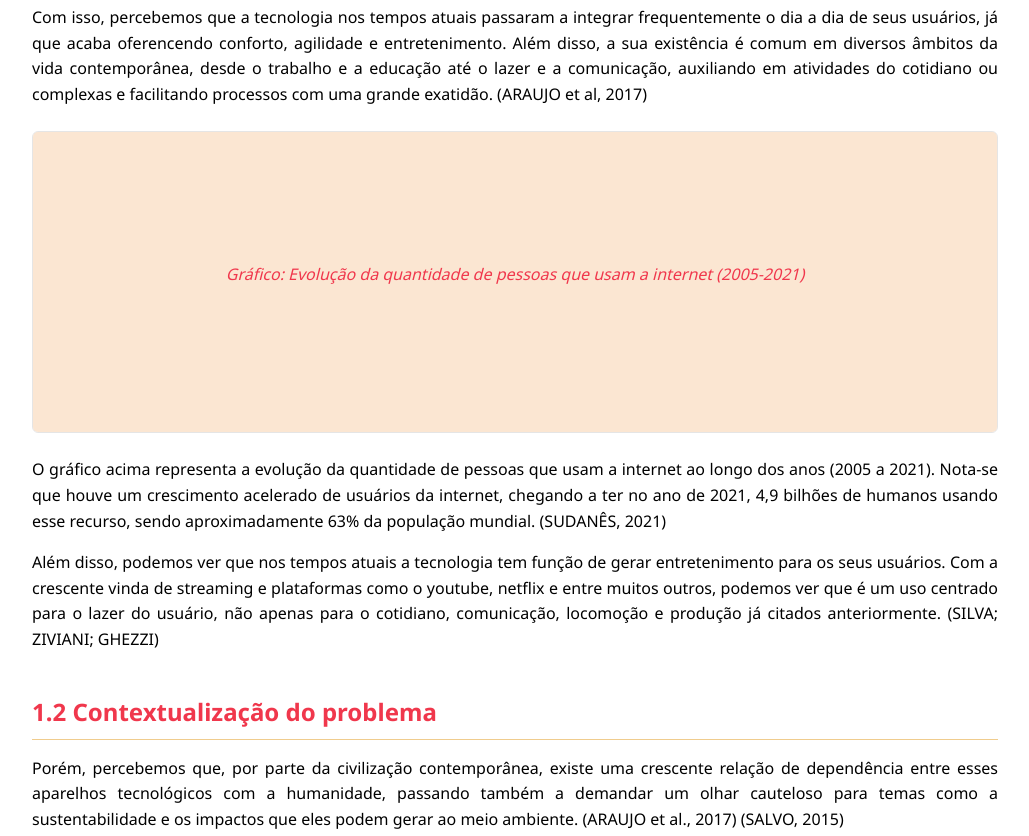
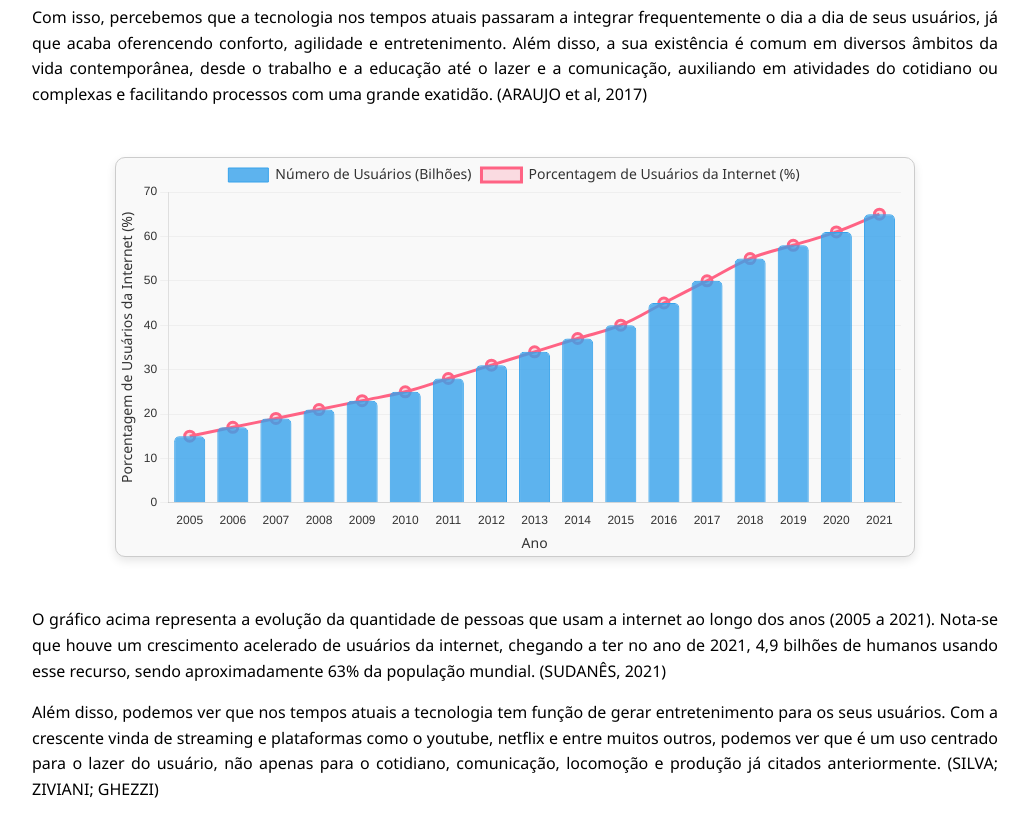
Before and after one commit to Vazc0-0/APs_, a website: page index.html in a window 1280 px wide. Shown: the part 1020-1856 px from the top of the page, without its empty margins (250-1279 px from the left). Drawn offline with nearby package versions, Linux system fonts and the light colour scheme.

Commit message:
grafico 1 muito pica em js chart

```diff
--- a/estilos/index.css
+++ b/estilos/index.css
@@ -72,10 +72,21 @@ header h2 {
 }
 
 .imagem-container {
-    margin: 1.5rem 0;
-    border-radius: 6px;
-    overflow: hidden;
-    border: 1px solid rgba(0, 0, 0, 0.1);
+    width: 100%;
+    max-width: 800px;
+    margin: 50px auto;
+    position: relative;
+    height: 400px;
+    background-color: #f9f9f9;
+    border: 1px solid #ccc;
+    border-radius: 10px;
+    box-shadow: 0 4px 10px rgba(0, 0, 0, 0.1);
+}
+
+canvas {
+    display: block;
+    width: 100%;
+    height: 100%;
 }
 
 .imagem-placeholder {
--- a/index.html
+++ b/index.html
@@ -8,6 +8,8 @@
     <link rel="preconnect" href="https://fonts.googleapis.com">
     <link rel="preconnect" href="https://fonts.gstatic.com" crossorigin>
     <link href="https://fonts.googleapis.com/css2?family=Noto+Sans:wght@400;500;700;900&display=swap" rel="stylesheet">
+    <script src="https://cdn.jsdelivr.net/npm/chart.js"></script>
+    <script src="./script.js"></script>
 </head>
 <body>
     <div class="container">
@@ -61,9 +63,7 @@
                     <p>Com isso, percebemos que a tecnologia nos tempos atuais passaram a integrar frequentemente o dia a dia de seus usuários, já que acaba oferencendo conforto, agilidade e entretenimento. Além disso, a sua existência é comum em diversos âmbitos da vida contemporânea, desde o trabalho e a educação até o lazer e a comunicação, auxiliando em atividades do cotidiano ou complexas e facilitando processos com uma grande exatidão. (ARAUJO et al, 2017)</p>
 
                     <div class="imagem-container">
-                        <div class="imagem-placeholder">
-                            <p>Gráfico: Evolução da quantidade de pessoas que usam a internet (2005-2021)</p>
-                        </div>
+                        <canvas id="grafico-internet"></canvas>
                     </div>
 
                     <p>O gráfico acima representa a evolução da quantidade de pessoas que usam a internet ao longo dos anos (2005 a 2021). Nota-se que houve um crescimento acelerado de usuários da internet, chegando a ter no ano de 2021, 4,9 bilhões de humanos usando esse recurso, sendo aproximadamente 63% da população mundial. (SUDANÊS, 2021)</p>
--- /dev/null
+++ b/package.json
@@ -0,0 +1,5 @@
+{
+  "dependencies": {
+    "chartjs": "^0.3.24"
+  }
+}
--- a/script.js
+++ b/script.js
@@ -1,11 +1,113 @@
-$(document).ready(function () {
+document.addEventListener('DOMContentLoaded', function () {
+    console.log('DOM carregado!');
 
-    $('.menu').click(function() {
-        $('.overlay').toggleClass('anim');
-        $(this).addClass('open')
+    const ctx = document.getElementById('grafico-internet').getContext('2d');
+
+    if (!ctx) {
+        console.error('Não foi possível obter o contexto do canvas!');
+        return;
+    } else {
+        console.log('Contexto do canvas obtido com sucesso:', ctx);
+    }
+
+    console.log('Inicializando o gráfico...');
+    new Chart(ctx, {
+        type: 'bar',
+        data: {
+            labels: ['2005', '2006', '2007', '2008', '2009', '2010', '2011', '2012', '2013', '2014', '2015', '2016', '2017', '2018', '2019', '2020', '2021'],
+            datasets: [
+                {
+                    type: 'bar', // Gráfico de barras
+                    label: 'Número de Usuários (Bilhões)',
+                    data: [15, 17, 19, 21, 23, 25, 28, 31, 34, 37, 40, 45, 50, 55, 58, 61, 65], // Mesma escala da linha
+                    backgroundColor: 'rgba(54, 162, 235, 0.8)', // Azul
+                    borderColor: 'rgba(54, 162, 235, 1)',
+                    borderWidth: 1,
+                    borderRadius: 5,
+                },
+                {
+                    type: 'line', // Gráfico de linha
+                    label: 'Porcentagem de Usuários da Internet (%)',
+                    data: [15, 17, 19, 21, 23, 25, 28, 31, 34, 37, 40, 45, 50, 55, 58, 61, 65],
+                    borderColor: 'rgba(255, 99, 132, 1)', // Vermelho
+                    backgroundColor: 'rgba(255, 99, 132, 0.2)',
+                    borderWidth: 3,
+                    tension: 0.4, // Suaviza a linha
+                    pointStyle: 'circle',
+                    pointRadius: 5,
+                    pointHoverRadius: 8,
+                }
+            ]
+        },
+        options: {
+            responsive: true,
+            plugins: {
+                legend: {
+                    display: true,
+                    position: 'top',
+                    labels: {
+                        color: '#333',
+                        font: {
+                            size: 14,
+                            family: 'Noto Sans'
+                        }
+                    }
+                },
+                tooltip: {
+                    backgroundColor: 'rgba(0, 0, 0, 0.7)',
+                    titleColor: '#fff',
+                    bodyColor: '#fff',
+                    borderColor: '#333',
+                    borderWidth: 1,
+                }
+            },
+            scales: {
+                x: {
+                    title: {
+                        display: true,
+                        text: 'Ano',
+                        color: '#333',
+                        font: {
+                            size: 14,
+                            family: 'Noto Sans'
+                        }
+                    },
+                    grid: {
+                        display: false
+                    },
+                    ticks: {
+                        color: '#333',
+                        font: {
+                            size: 12
+                        }
+                    }
+                },
+                y: {
+                    title: {
+                        display: true,
+                        text: 'Porcentagem de Usuários da Internet (%)',
+                        color: '#333',
+                        font: {
+                            size: 14,
+                            family: 'Noto Sans'
+                        }
+                    },
+                    grid: {
+                        color: 'rgba(200, 200, 200, 0.2)',
+                        borderDash: [5, 5]
+                    },
+                    ticks: {
+                        color: '#333',
+                        font: {
+                            size: 12
+                        }
+                    }
+                }
+            }
+        }
     });
 
-    $('.open').click(function(){
-        $('.overlay').toggleClass('reverse-animation');
-    })
+    console.log('Gráfico inicializado com sucesso!');
 });
+
+console.log('Arquivo script.js carregado com sucesso!');
```
Also changed, not shown: style.css (added), 1 other file.
